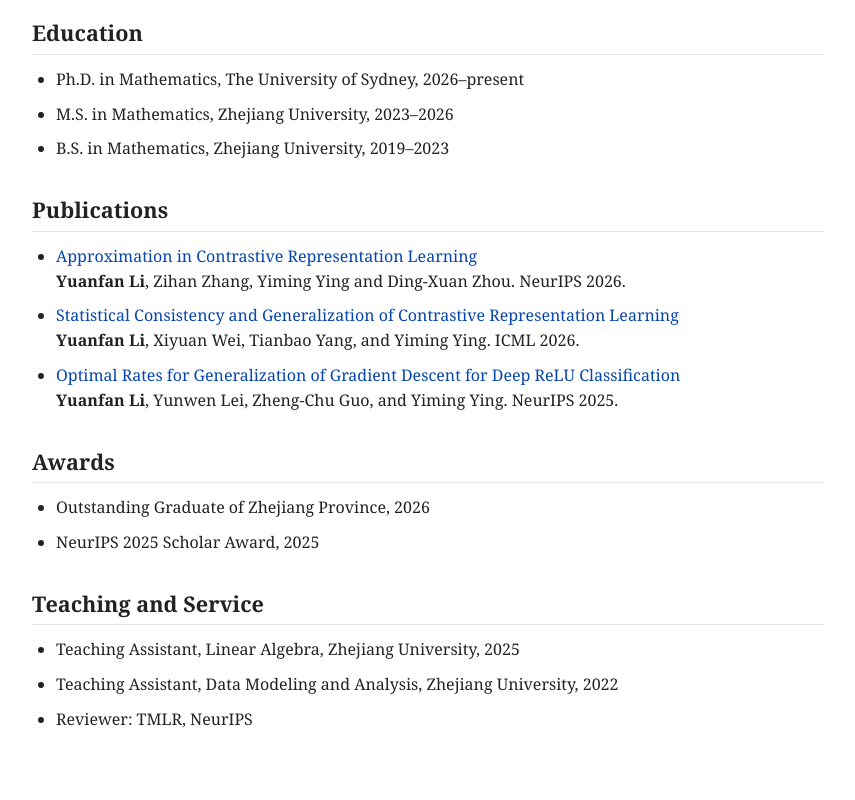
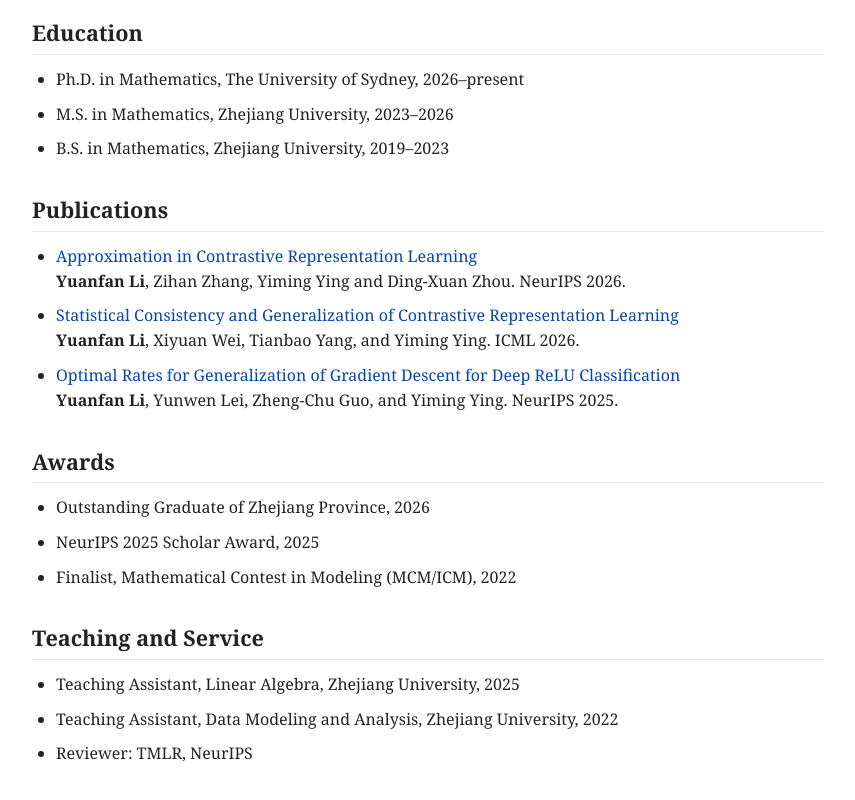
Before and after one commit to YuanfanLi2233/YuanfanLi2233.github.io, a plain HTML site: page index.html in a window 1280 px wide. Shown: the part 490-1290 px from the top of the page, without its empty margins (212-1067 px from the left). Drawn offline with Linux system fonts and the light colour scheme.

Commit message:
Add MCM finalist award

```diff
--- a/index.html
+++ b/index.html
@@ -92,6 +92,7 @@
   <ul>
     <li>Outstanding Graduate of Zhejiang Province, 2026</li>
     <li>NeurIPS 2025 Scholar Award, 2025</li>
+    <li>Finalist, Mathematical Contest in Modeling (MCM/ICM), 2022</li>
   </ul>
 </section>
 
```
